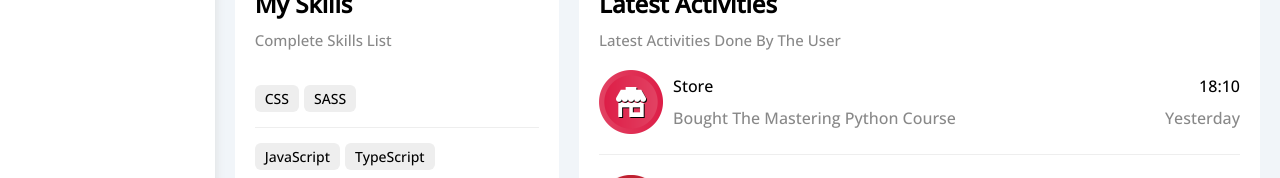
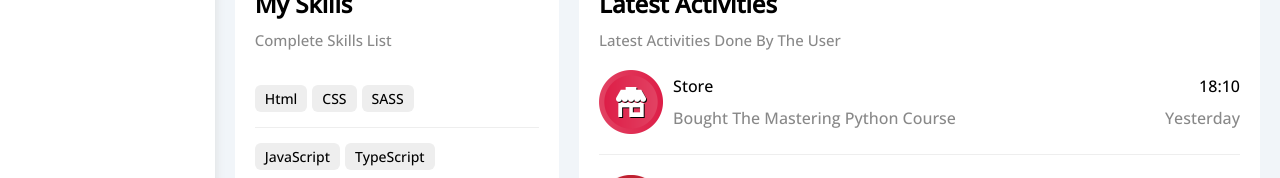
Before and after one commit to Abdullahciti/Template-Framework.TopC, a plain HTML site: page profile.html in a window 1280 px wide. Shown: the part 703-881 px from the top of the page. Drawn offline with nearby package versions, Linux system fonts and the light colour scheme.

Commit message:
Update profile.html

```diff
--- a/profile.html
+++ b/profile.html
@@ -203,7 +203,8 @@
               <h2 class="mt-0 mb-10">My Skills</h2>
               <p class="mt-0 mb-20 c-grey fs-15">Complete Skills List</p>
               <ul class="m-0 txt-c-mobile">
-                <li><span>CSS</span><span>SASS</span></li>
+
+                <li><span>Html</span><span>CSS</span><span>SASS</span></li>
                 <li><span>JavaScript</span><span>TypeScript</span></li>
                 <li><span>Vuejs</span><span>Reactjs</span></li>
               </ul>
```
